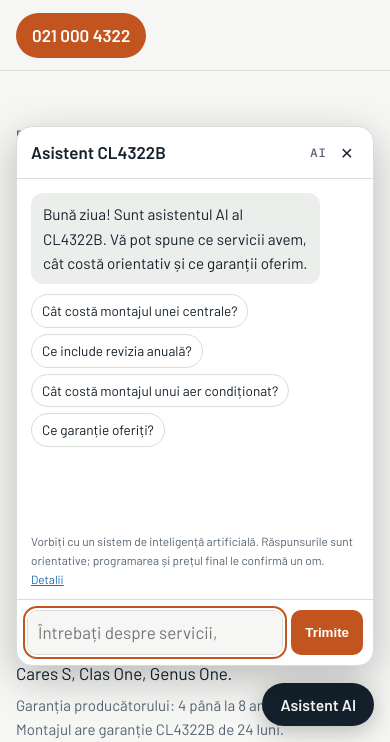
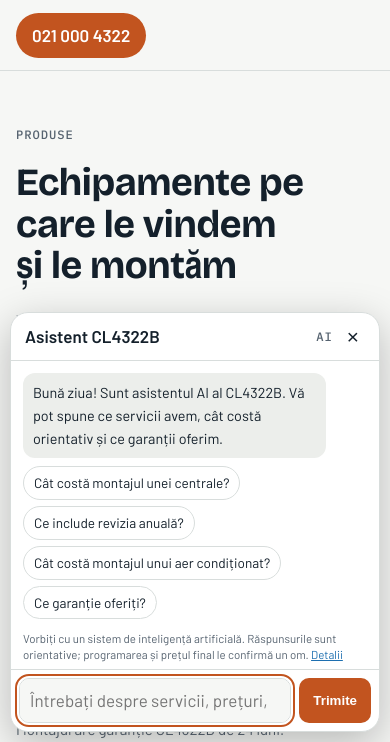
Before and after one commit to aipath512/CL4322B, a plain HTML site: page public/produse.html in a window 390 px wide. Both pictures are taken after a click on the button "Asistent AI". Shown: the part 102-844 px from the top of the page. Drawn offline with nearby package versions, Linux system fonts and the light colour scheme.

Commit message:
fix(ui): hide duplicated AI trigger and make chat a compact mobile bottom sheet

```diff
--- a/public/produse.html
+++ b/public/produse.html
@@ -134,6 +134,24 @@ footer .fine{margin-top:28px;color:var(--muted);font-size:.82rem;display:flex;fl
 #ai-form button{background:var(--accent);color:var(--on-accent);border:0;border-radius:10px;padding:0 14px;font-weight:600;cursor:pointer}
 .ai-note{font-size:.74rem;color:var(--muted);padding:0 14px 10px}
 @media (prefers-reduced-motion:no-preference){.dial .spin{transform-origin:200px 200px;animation:sp 60s linear infinite}@keyframes sp{to{transform:rotate(360deg)}}}
+
+/* UX mobile v1.6: un singur control vizibil pentru asistent */
+#ai-btn[aria-expanded="true"]{display:none!important}
+#ai-btn{max-width:calc(100vw - 32px);white-space:nowrap}
+#ai-panel{max-height:calc(100dvh - 110px);min-height:0}
+#ai-panel header{flex-shrink:0}
+#ai-panel #ai-log{min-height:0;overscroll-behavior:contain}
+#ai-panel #ai-form{flex-shrink:0}
+#ai-panel .ai-note{flex-shrink:0;font-size:.72rem;line-height:1.4}
+@media(max-width:640px){
+ #ai-btn{right:14px;bottom:calc(14px + env(safe-area-inset-bottom,0px));font-size:.88rem;padding:10px 15px}
+ #ai-panel{right:10px;left:10px;bottom:calc(10px + env(safe-area-inset-bottom,0px));width:auto;height:min(55dvh,420px);max-height:calc(100dvh - 80px);border-radius:18px}
+ #ai-panel header{padding:10px 14px}
+ #ai-panel #ai-log{padding:12px;gap:8px}
+ #ai-panel .m{font-size:.9rem;padding:8px 10px}
+ #ai-panel .ai-note{padding:0 12px 7px}
+ #ai-panel #ai-form{padding:8px}
+}
 </style>
 </head>
 <body>
```
